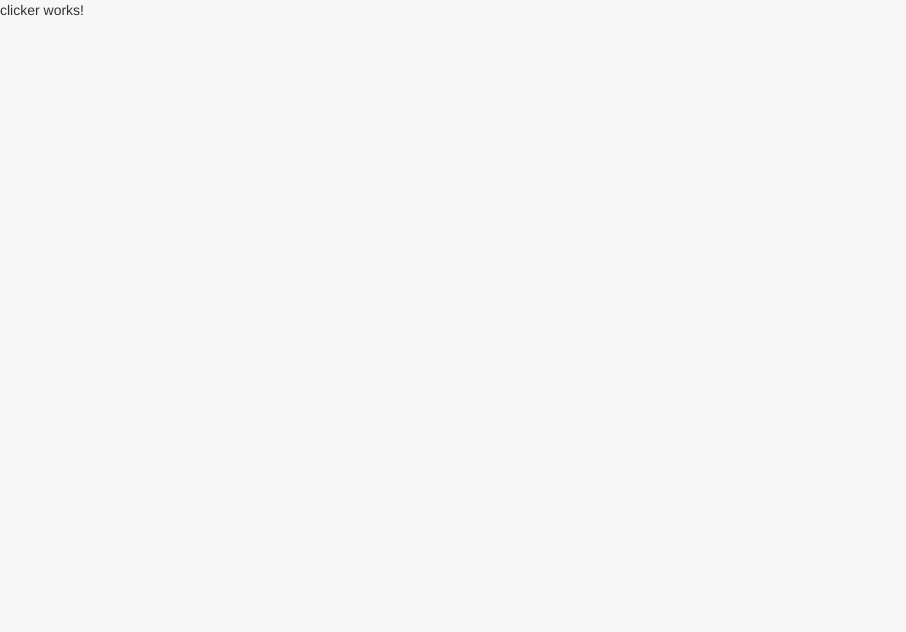
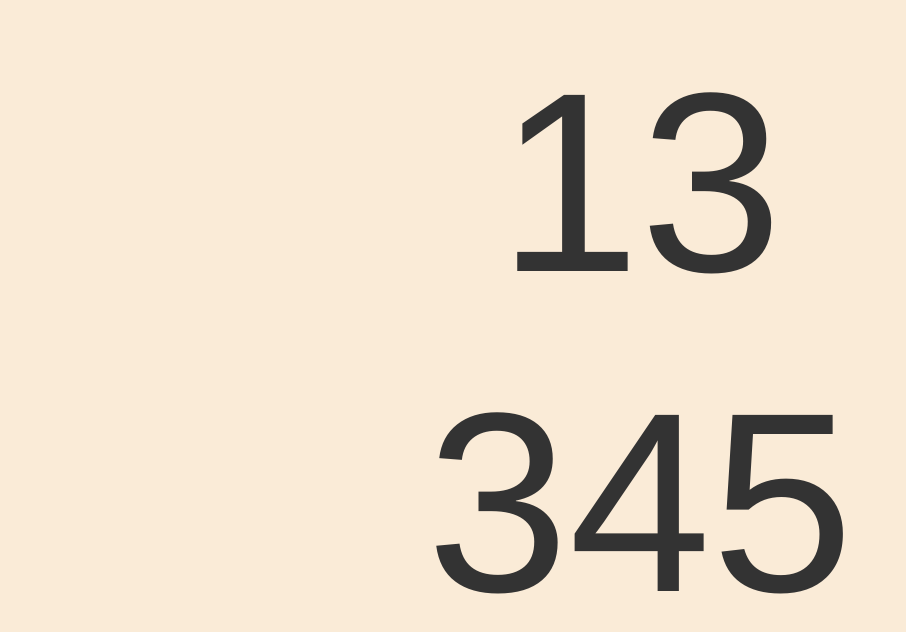
Before and after one commit to Roeland195/SumerDays, an Angular app in the folder SummerDays/: page /clicker in a window 1280 px wide. Shown: the top 632 px of the page, without its empty margins (0-906 px from the left). Built offline with nearby package versions, Linux system fonts and the light colour scheme.

Commit message:
Clicker Game

```diff
--- a/SummerDays/package.json
+++ b/SummerDays/package.json
@@ -19,6 +19,7 @@
     "@angular/platform-browser-dynamic": "^16.1.0",
     "@angular/router": "^16.1.0",
     "bootstrap": "^3.4.1",
+    "ngx-countdown": "^16.0.0",
     "rxjs": "~7.8.0",
     "tslib": "^2.3.0",
     "zone.js": "~0.13.0"
--- a/SummerDays/src/app/app.component.scss
+++ b/SummerDays/src/app/app.component.scss
@@ -1,5 +1,5 @@
 body{
     height: 100vh;
- //   background-color: antiquewhite;
-    background-color: #f7f7f7;
+    background-color: antiquewhite;
+ //   background-color: #f7f7f7;
 }
--- a/SummerDays/src/app/game/clicker/clicker.component.html
+++ b/SummerDays/src/app/game/clicker/clicker.component.html
@@ -1 +1,4 @@
-<p>clicker works!</p>
+<div (click)="clickedPage()" class="page" id="clickablePage">
+    <p>{{pageCounter}}</p>
+    <p>{{totalClicked}}</p>
+</div>
--- a/SummerDays/src/app/game/clicker/clicker.component.scss
+++ b/SummerDays/src/app/game/clicker/clicker.component.scss
@@ -0,0 +1,9 @@
+.page{
+    text-align: center;
+    height: 100vh;
+    display: grid;
+    grid-template-rows: 40vh;
+    p{
+        font-size: 20vw;
+    }
+}
--- a/SummerDays/src/app/game/clicker/clicker.component.ts
+++ b/SummerDays/src/app/game/clicker/clicker.component.ts
@@ -1,10 +1,41 @@
-import { Component } from '@angular/core';
+import { Component, OnInit } from '@angular/core';
+import { Router, ActivatedRoute } from '@angular/router';
 
 @Component({
   selector: 'app-clicker',
   templateUrl: './clicker.component.html',
   styleUrls: ['./clicker.component.scss']
 })
-export class ClickerComponent {
+export class ClickerComponent implements OnInit{
+  ngOnInit(): void {
+  }
 
+  pageCounter: number;
+  totalClicked: number;
+  gameIsFinished: boolean;
+
+  constructor(private route: ActivatedRoute, private router: Router){
+    this.totalClicked = 345;
+    this.pageCounter = 20;
+    this.gameIsFinished = false;
+
+    const interval = setInterval(() => {
+      this.pageCounter--;
+      if(this.pageCounter <= 0) {
+        this.gameIsFinished= true;
+        clearInterval(interval);
+        var totalScore = Math.floor(this.totalClicked / 10)
+
+        //save Score
+
+        this.router.navigate(['home'])
+      }
+    }, 1000);
+  }
+
+   clickedPage() {
+    if(this.gameIsFinished)
+      return;
+    this.totalClicked ++;
+  }
 }
--- a/SummerDays/src/app/home/home.component.ts
+++ b/SummerDays/src/app/home/home.component.ts
@@ -6,6 +6,8 @@ import { Component, OnInit } from '@angular/core';
   styleUrls: ['./home.component.scss']
 })
 export class HomeComponent implements OnInit{
+  games: any;
+
 ngOnInit(): void {
 }
 
@@ -51,6 +53,4 @@ constructor(){
                 {"name": "Reken daar maar niet op", "color": "",},
                 {"name": "Alle eentjes zwemmen in het water", "color": "red",}];
 }
-
-games: any;
 }
```
Also changed, not shown: 1 other file (tests, documents, lock files or other folders).
